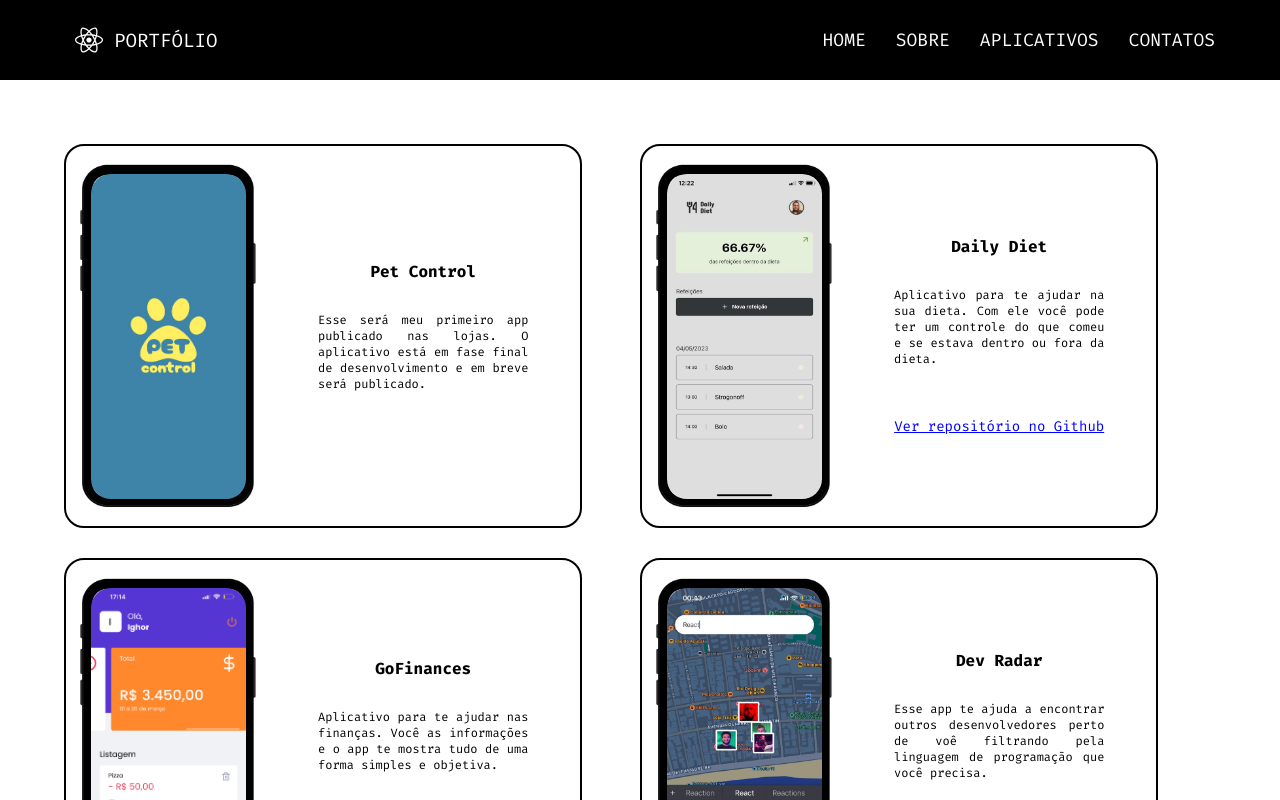
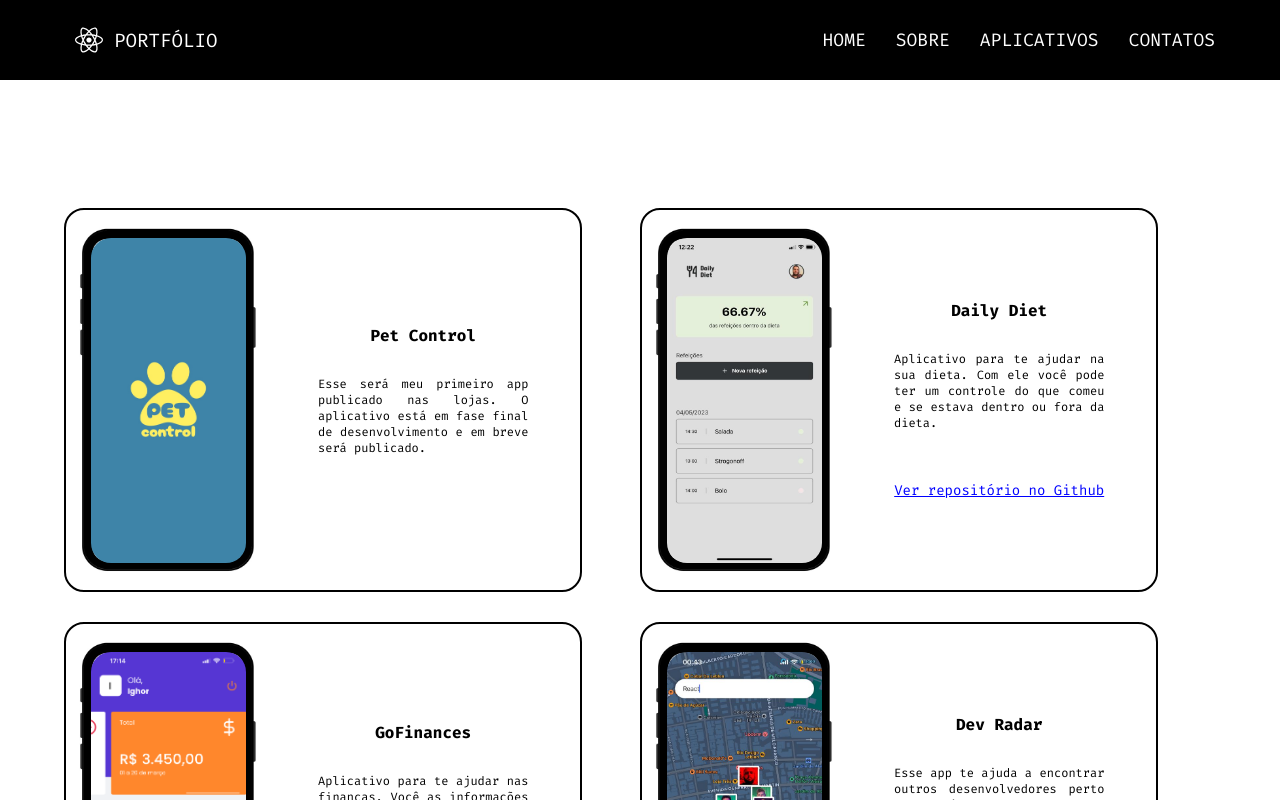
Before and after one commit to ighorsantiago/portfolio, a React (Vite) app: page /portfolio/projetos in a window 1280 px wide. Shown: the top 800 px of the page. Built offline with nearby package versions, Linux system fonts and the light colour scheme.

Commit message:
Ajustes no layout

```diff
--- a/src/components/Header/index.tsx
+++ b/src/components/Header/index.tsx
@@ -24,7 +24,7 @@ export function Header() {
     return (
         <NavbarContainer navBar={navbar}>
             <NavbarInnerContainer>
-            <LeftContainer>
+                <LeftContainer>
                     <Logo src={navbar ? LogoBlack : LogoWhite} />
                     <Text navBar={navbar}>PORTFÓLIO</Text>
                 </LeftContainer>
@@ -47,7 +47,7 @@ export function Header() {
                     </NavbarLinkContainer>
                 </RightContainer>
             </NavbarInnerContainer>
-            {!navbar && (
+            {navbar && (
                 <NavbarExtendedContainer>
                     <NavbarLinkExtended to="/portfolio/" onClick={() => { setNavbar(false) }}>HOME</NavbarLinkExtended>
                     <NavbarLinkExtended to="/portfolio/sobre" onClick={() => { setNavbar(false) }}>SOBRE</NavbarLinkExtended>
--- a/src/components/Header/styles.ts
+++ b/src/components/Header/styles.ts
@@ -8,10 +8,14 @@ type Props = {
 export const NavbarContainer = styled.nav<Props>`
     width: 100%;
     height: ${(props) => (props.navBar ? "100vh" : "80px")};
-    background-color: black;
+
     display: flex;
     flex-direction: column;
+
+    margin-bottom: 5%;
+
     opacity: ${(props) => (props.navBar ? 0.9 : 1)};
+
     background-color: ${(props) => (props.navBar ? 'white' : 'black')};
 
     @media (min-width: 700px) {
--- a/src/layouts/DefaultLayout/index.tsx
+++ b/src/layouts/DefaultLayout/index.tsx
@@ -2,14 +2,12 @@ import { Outlet } from "react-router-dom";
 
 import { Container } from "./styles";
 
-import { Menu } from "../../components/Menu";
 import { Header } from "../../components/Header";
 
 export function DefaultLayout() {
 
     return (
         <Container>
-            {/* <Menu /> */}
             <Header />
             <Outlet />
         </Container>
--- a/src/pages/About/styles.ts
+++ b/src/pages/About/styles.ts
@@ -10,7 +10,7 @@ export const Container = styled.div`
     align-items: center;
 
     @media (max-width: 768px) {
-
+        margin-top: 100px;
     }
 `;
 
--- a/src/pages/Projects/index.tsx
+++ b/src/pages/Projects/index.tsx
@@ -9,7 +9,7 @@ export function Projects() {
 
     return (
         <Container>
-            <Content>
+            {/* <Content> */}
                 <Table>
                     {
                         projects.length > 0 &&
@@ -26,7 +26,7 @@ export function Projects() {
                         )
                     }
                 </Table>
-            </Content>
+            {/* </Content> */}
         </Container>
     );
 }
--- a/src/pages/Projects/styles.ts
+++ b/src/pages/Projects/styles.ts
@@ -24,9 +24,9 @@ export const Text = styled.text`
 
 
 export const Content = styled.div`
-    display: flex;
+    // display: flex;
 
-    border-radius: 20px;
+    // border-radius: 20px;
 
     /* background-color: #44475a; */
 
@@ -36,18 +36,28 @@ export const Content = styled.div`
 `;
 
 export const Table = styled.ul`
-    width: 100%;
+    /* width: 100%; */
 
     display: flex;
     flex-wrap: wrap;
 
     justify-content: center;
     align-items: center;
+
+    /* background-color: #44475a; */
+
+    @media (max-width: 768px) {
+        display: block;
+        flex-wrap: none;
+    }
 `;
 
 export const Line = styled.li`
     width: 50%;
     decoration: none;
+    list-style-type: none;
+
+    align-self: center;
 
     @media (max-width: 768px) {
         width: 100%;
```
Also changed, not shown: src/layouts/DefaultLayout/styles.ts (+0 -16 lines).
